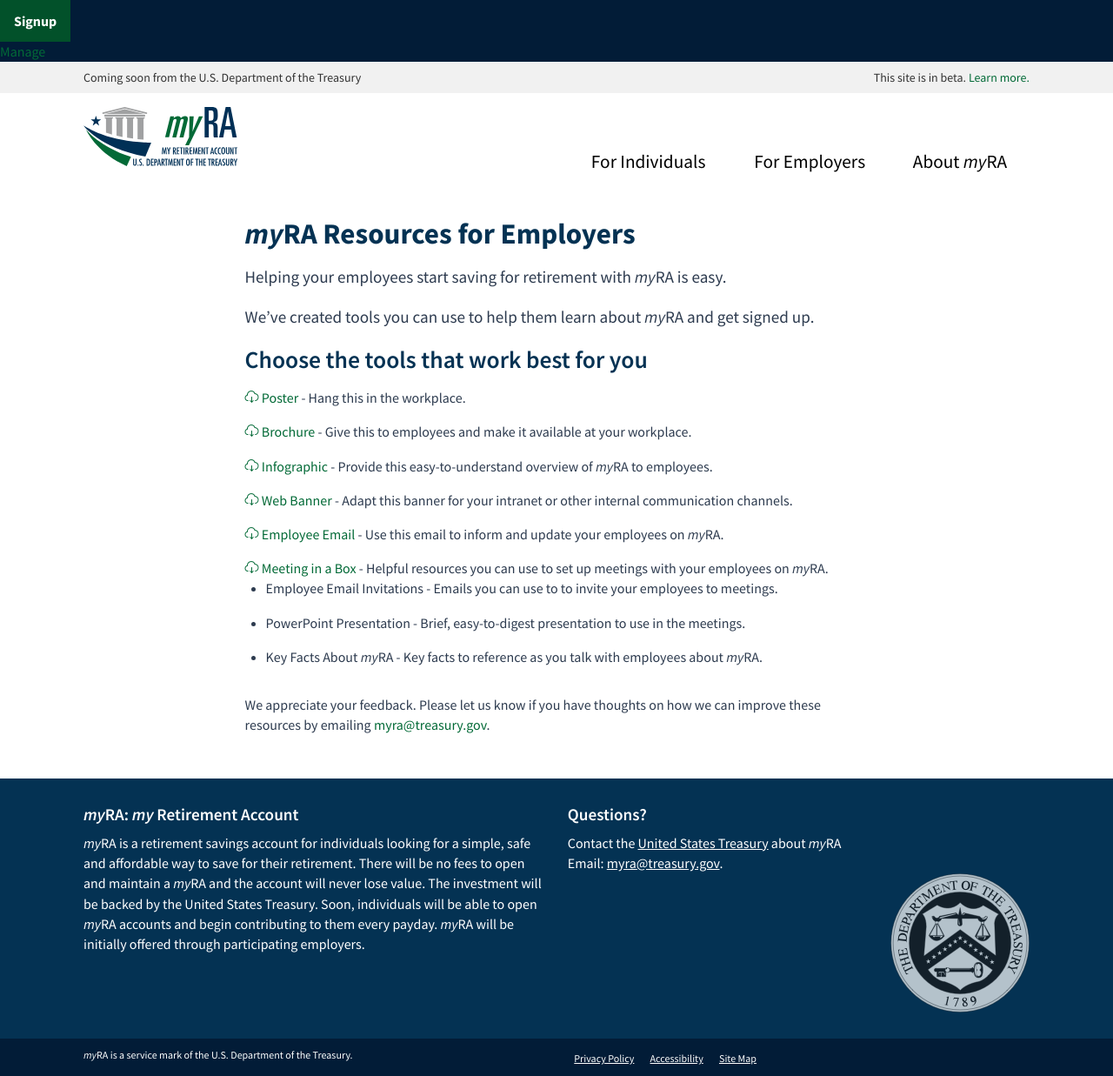
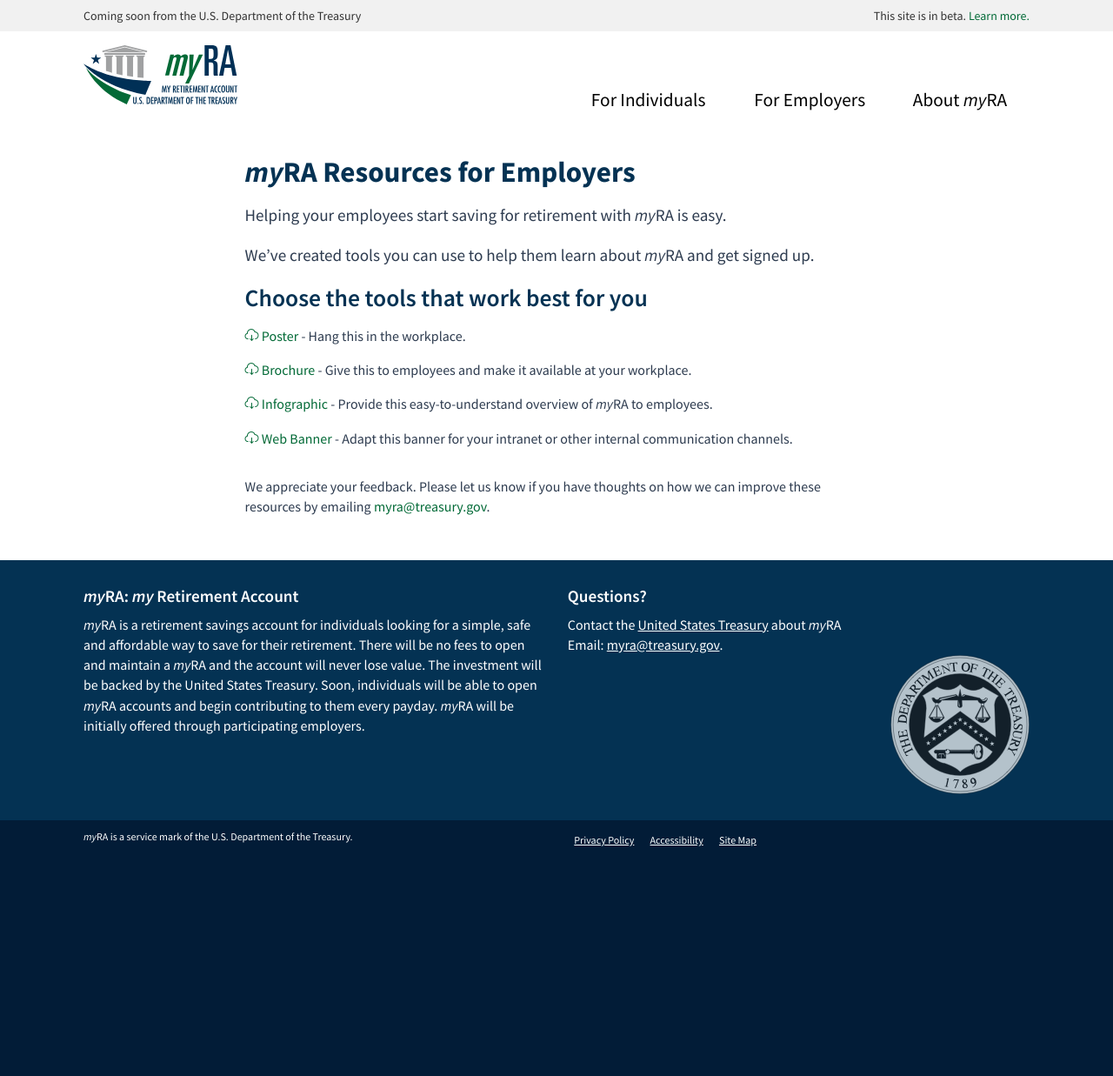
Before and after one commit to 18F/myra, a Jekyll site: the page built from employers/resources/index.html, in a window 1280 px wide. Shown: the whole page at 87% size. Built offline with Jekyll 4.4.1, drawn with Linux system fonts in a browser that asks for light colours; after the commit the page ends 986 px from its top, so only the background shows below that.

Commit message:
added employer materials

```diff
--- a/_includes/header.html
+++ b/_includes/header.html
@@ -8,14 +8,6 @@
     </div>
   </div>
   <![endif]-->
-
-  <form action="https://onlineapps.ibanking-services.com/olnas/OLNASServlet/StappsApp" method="POST">
-    <input type="hidden" name="id" value="221">
-    <input type="hidden" name="prodid" value="84586">
-    <input type="submit" name="Signup" value="Signup" >
-  </form>
-
-  <a href="https://manage.ibanking-services.com/cib/CEBMainServlet/Login?FIORG=221&FIFID=111925074">Manage</a>
 
   <header class="site-header" role="banner" itemscope itemtype="http://schema.org/WPHeader">
     <a class="skip-nav" tabindex="1" href="#main">Skip to main content</a>
--- a/employers/resources/index.html
+++ b/employers/resources/index.html
@@ -10,17 +10,9 @@
 
 <h2>Choose the tools that work best for you</h2>
 <ol class="downloads-list">
-  <li><a href=""><i class="icon-cloud-download"></i> Poster</a> - Hang this in the workplace.</li>
-  <li><a href=""><i class="icon-cloud-download"></i> Brochure</a> - Give this to employees and make it available at your workplace.</li>
-  <li><a href=""><i class="icon-cloud-download"></i> Infographic</a> - Provide this easy-to-understand overview of <span class="myra">myRA</span> to employees.</li>
-  <li><a href=""><i class="icon-cloud-download"></i> Web Banner</a> - Adapt this banner for your intranet or other internal communication channels.</li>
-  <li><a href=""><i class="icon-cloud-download"></i> Employee Email</a> - Use this email to inform and update your employees on <span class="myra">myRA</span>.</li>
-  <li><a href=""><i class="icon-cloud-download"></i> Meeting in a Box</a> - Helpful resources you can use to set up meetings with your employees on <span class="myra">myRA</span>.
-    <ul class="default-ul">
-      <li>Employee Email Invitations - Emails you can use to to invite your employees to meetings.</li>
-      <li>PowerPoint Presentation - Brief, easy-to-digest presentation to use in the meetings.</li>
-      <li>Key Facts About <span class="myra">myRA</span> - Key facts to reference as you talk with employees about <span class="myra">myRA</span>.</li>
-    </ul>
-  </li>
+  <li><a href="myRA_Poster.pdf"><i class="icon-cloud-download"></i> Poster</a> - Hang this in the workplace.</li>
+  <li><a href="myRA_Brochure.pdf"><i class="icon-cloud-download"></i> Brochure</a> - Give this to employees and make it available at your workplace.</li>
+  <li><a href="myRA_Infographic.pdf"><i class="icon-cloud-download"></i> Infographic</a> - Provide this easy-to-understand overview of <span class="myra">myRA</span> to employees.</li>
+  <li><a href="myRA_Web_Banner.jpg"><i class="icon-cloud-download"></i> Web Banner</a> - Adapt this banner for your intranet or other internal communication channels.</li>
 </ol>
 <p>We appreciate your feedback. Please let us know if you have thoughts on how we can improve these resources by emailing <a href="mailto:myra@treasury.gov">myra@treasury.gov</a>.</p>
```
Also changed, not shown: employers/resources/myRA_Web_Banner.jpg (added), 3 other files.
